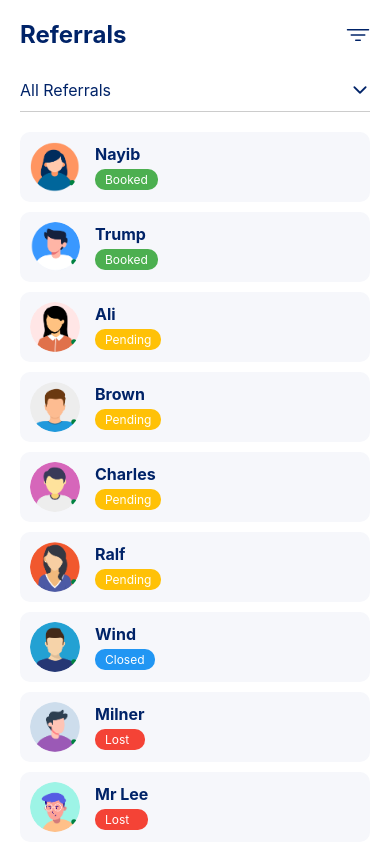
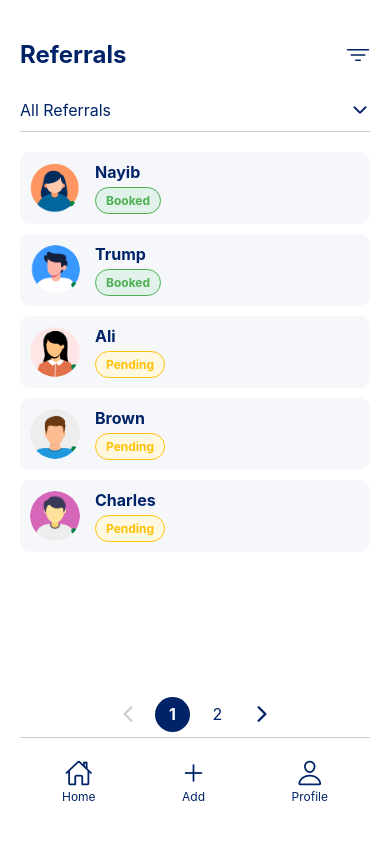
Before and after one commit to alexandernieves/cabrera, a React Native app: screen /Referrals in a window 390 px wide. Shown: the top 844 px of the page. Built offline with nearby package versions, Linux system fonts and the light colour scheme; what expo-web-browser would draw is missing.

Commit message:
agregada la vista de referidos con exito

```diff
--- a/screens/Dashboard.tsx
+++ b/screens/Dashboard.tsx
@@ -8,12 +8,6 @@ import colors from '../colors';
 const Dashboard: React.FC = () => {
   return (
     <ScrollView contentContainerStyle={{ flexGrow: 1 }}>
-      <DashboardTitleContainer>
-        <DashboardTitle active={true}>Dashboard</DashboardTitle>
-        <Separator>|</Separator>
-        <ReferralsTitle>Referrals</ReferralsTitle>
-      </DashboardTitleContainer>
-
       <ReferralContainer>
         <ReferralBoxLarge>
           <BoxTitle>Total Referrals</BoxTitle>
--- a/screens/Referrals.tsx
+++ b/screens/Referrals.tsx
@@ -1,8 +1,11 @@
-import React, { useState } from 'react';
-import { View, Text, ScrollView, TouchableOpacity, Image, StyleSheet } from 'react-native';
+import React, { useState, useEffect, useRef } from 'react';
+import { ScrollView } from 'react-native';
 import Ionicons from 'react-native-vector-icons/Ionicons';
 import { NavigationProp, useNavigation } from '@react-navigation/native';
+import styled from 'styled-components/native';
+import { Animated } from 'react-native';
 import { RootStackParamList } from '../App'; // Importa tu lista de rutas tipadas
+
 const referralsData = [
   { name: 'Nayib', status: 'Booked', avatar: require('../assets/1.png') },
   { name: 'Trump', status: 'Booked', avatar: require('../assets/2.png') },
@@ -16,113 +19,162 @@ const referralsData = [
   { name: 'Peter', status: 'Booked', avatar: require('../assets/10.png') },
 ];
 
-// Definir estilos primero
-const styles = StyleSheet.create({
-  container: {
-    flex: 1,
-    paddingHorizontal: 20,
-    backgroundColor: '#fff',
-  },
-  header: {
-    flexDirection: 'row',
-    justifyContent: 'space-between',
-    alignItems: 'center',
-    marginVertical: 20,
-  },
-  title: {
-    fontSize: 24,
-    fontWeight: 'bold',
-    color: '#002368',
-  },
-  filterContainer: {
-    flexDirection: 'row',
-    justifyContent: 'space-between',
-    alignItems: 'center',
-    paddingVertical: 10,
-    borderBottomWidth: 1,
-    borderBottomColor: '#ccc',
-  },
-  filterText: {
-    fontSize: 16,
-    color: '#002368',
-  },
-  referralsList: {
-    paddingVertical: 20,
-  },
-  referralCard: {
-    flexDirection: 'row',
-    alignItems: 'center',
-    padding: 10,
-    backgroundColor: '#F6F7FB',
-    borderRadius: 10,
-    marginBottom: 10,
-  },
-  avatar: {
-    width: 50,
-    height: 50,
-    borderRadius: 25,
-    marginRight: 15,
-  },
-  referralInfo: {
-    flexDirection: 'column',
-  },
-  referralName: {
-    fontSize: 16,
-    fontWeight: 'bold',
-    color: '#002368',
-  },
-  referralStatus: {
-    marginTop: 5,
-    paddingHorizontal: 10,
-    paddingVertical: 3,
-    borderRadius: 10,
-    fontSize: 12,
-    color: '#fff',
-  },
-  booked: {
-    backgroundColor: '#4CAF50',
-  },
-  pending: {
-    backgroundColor: '#FFC107',
-  },
-  closed: {
-    backgroundColor: '#2196F3',
-  },
-  lost: {
-    backgroundColor: '#F44336',
-  },
-  pagination: {
-    alignSelf: 'center',
-    marginVertical: 10,
-  },
-  footer: {
-    flexDirection: 'row',
-    justifyContent: 'space-around',
-    alignItems: 'center',
-    paddingVertical: 20,
-    borderTopWidth: 1,
-    borderTopColor: '#ccc',
-  },
-  footerButton: {
-    alignItems: 'center',
-  },
-  footerButtonText: {
-    color: '#002368',
-    fontSize: 12,
-  },
-});
+// Styled Components
+const Container = styled.View`
+  flex: 1;
+  padding: 20px;
+  background-color: #fff;
+`;
 
-// Después de definir los estilos, creamos el mapeo de status
-const statusStyles: Record<string, any> = {
-  booked: styles.booked,
-  pending: styles.pending,
-  closed: styles.closed,
-  lost: styles.lost,
+const Header = styled.View`
+  flex-direction: row;
+  justify-content: space-between;
+  align-items: center;
+  margin-vertical: 20px;
+`;
+
+const Title = styled.Text`
+  font-size: 24px;
+  font-weight: bold;
+  color: #002368;
+`;
+
+const FilterContainer = styled.View`
+  flex-direction: row;
+  justify-content: space-between;
+  align-items: center;
+  padding-vertical: 10px;
+  border-bottom-width: 1px;
+  border-bottom-color: #ccc;
+`;
+
+const FilterText = styled.Text`
+  font-size: 16px;
+  color: #002368;
+`;
+
+const ReferralsList = styled.ScrollView`
+  padding-vertical: 20px;
+`;
+
+const ReferralCard = styled.View`
+  flex-direction: row;
+  align-items: center;
+  padding: 10px;
+  background-color: #f6f7fb;
+  border-radius: 10px;
+  margin-bottom: 10px;
+`;
+
+const Avatar = styled.Image`
+  width: 50px;
+  height: 50px;
+  border-radius: 25px;
+  margin-right: 15px;
+`;
+
+const ReferralInfo = styled.View`
+  flex-direction: column;
+`;
+
+const ReferralName = styled.Text`
+  font-size: 16px;
+  font-weight: bold;
+  color: #002368;
+`;
+
+interface BadgeProps {
+  bgColor: string;
+  textColor: string;
+}
+
+const BadgeContainer = styled.View<BadgeProps>`
+  margin-top: 5px;
+  padding: 5px 10px;
+  border-radius: 20px;
+  background-color: ${(props: { bgColor: any; }) => props.bgColor};
+  border: 1px solid ${(props: { textColor: any; }) => props.textColor};
+`;
+
+const BadgeText = styled.Text<BadgeProps>`
+  font-size: 12px;
+  font-weight: bold;
+  text-align: center;
+  color: ${(props: { textColor: any; }) => props.textColor};
+`;
+
+const PaginationContainer = styled.View`
+  flex-direction: row;
+  justify-content: center;
+  align-items: center;
+  margin-top: 20px;
+`;
+
+const PaginationButton = styled.TouchableOpacity`
+  padding: 10px;
+`;
+
+const PageCircle = styled(Animated.View)<{ isActive: boolean }>`
+  margin: 0 5px;
+  padding: 10px;
+  width: 35px;
+  height: 35px;
+  border-radius: 50px;
+  background-color: ${(props: { isActive: any; }) => (props.isActive ? '#002368' : 'transparent')};
+  justify-content: center;
+  align-items: center;
+  transition: background-color 0.3s ease;
+`;
+
+const PageNumber = styled.Text<{ isActive: boolean }>`
+  font-size: 16px;
+  font-weight: ${(props: { isActive: any; }) => (props.isActive ? 'bold' : 'normal')};
+  color: ${(props: { isActive: any; }) => (props.isActive ? '#fff' : '#002368')};
+`;
+
+const Footer = styled.View`
+  flex-direction: row;
+  justify-content: space-around;
+  align-items: center;
+  padding-vertical: 20px;
+  border-top-width: 1px;
+  border-top-color: #ccc;
+`;
+
+const FooterButton = styled.TouchableOpacity`
+  align-items: center;
+`;
+
+const FooterButtonText = styled.Text`
+  color: #002368;
+  font-size: 12px;
+`;
+
+// Mapeo de colores para los badges
+const statusColors: Record<string, { bgColor: string; textColor: string }> = {
+  booked: { bgColor: '#E0F2E9', textColor: '#4CAF50' },
+  pending: { bgColor: '#FFF8E1', textColor: '#FFC107' },
+  closed: { bgColor: '#E3F2FD', textColor: '#2196F3' },
+  lost: { bgColor: '#FFEBEE', textColor: '#F44336' },
 };
 
 export default function Referrals() {
+  const [selectedFilter, setSelectedFilter] = useState('All Referrals');
+  const [currentPage, setCurrentPage] = useState(1);
+  const itemsPerPage = 5; // Hasta 5 referidos por página
 
-  const [selectedFilter, setSelectedFilter] = useState('All Referrals');
+  // Para la animación de paginación
+  const paginationAnimation = useRef(new Animated.Value(0)).current;
+
+  useEffect(() => {
+    // Iniciar la animación cuando cambia la página
+    Animated.timing(paginationAnimation, {
+      toValue: currentPage,
+      duration: 300,
+      useNativeDriver: false, // Para asegurarse de que la animación de estilo funcione correctamente
+    }).start();
+  }, [currentPage]);
+
   const navigation = useNavigation<NavigationProp<RootStackParamList>>();
 
   const filters = ['All Referrals', 'Booked', 'Pending', 'Closed', 'Lost'];
@@ -136,51 +188,96 @@ export default function Referrals() {
     return referral.status === selectedFilter;
   });
 
+  // Función para calcular el total de páginas
+  const totalPages = Math.ceil(filteredData.length / itemsPerPage);
+
+  // Obtener los datos para la página actual
+  const currentData = filteredData.slice(
+    (currentPage - 1) * itemsPerPage,
+    currentPage * itemsPerPage
+  );
+
+  const handleNextPage = () => {
+    if (currentPage < totalPages) {
+      setCurrentPage(currentPage + 1);
+    }
+  };
+
+  const handlePreviousPage = () => {
+    if (currentPage > 1) {
+      setCurrentPage(currentPage - 1);
+    }
+  };
+
   return (
-    <View style={styles.container}>
-      <View style={styles.header}>
-        <Text style={styles.title}>Referrals</Text>
+    <Container>
+      <Header>
+        <Title>Referrals</Title>
         <Ionicons name="filter-outline" size={24} color="#002368" />
-      </View>
+      </Header>
 
-      <View style={styles.filterContainer}>
-        <Text style={styles.filterText}>{selectedFilter}</Text>
+      <FilterContainer>
+        <FilterText>{selectedFilter}</FilterText>
         <Ionicons name="chevron-down-outline" size={20} color="#002368" />
-      </View>
+      </FilterContainer>
 
-      <ScrollView contentContainerStyle={styles.referralsList}>
-        {filteredData.map((referral, index) => (
-          <View key={index} style={styles.referralCard}>
-            <Image source={referral.avatar} style={styles.avatar} />
-            <View style={styles.referralInfo}>
-              <Text style={styles.referralName}>{referral.name}</Text>
-              {/* Usa el mapeo de estado para aplicar el estilo correcto */}
-              <Text style={[styles.referralStatus, statusStyles[referral.status.toLowerCase()]]}>
-                {referral.status}
-              </Text>
-            </View>
-          </View>
+      <ReferralsList>
+        {currentData.map((referral, index) => (
+          <ReferralCard key={index}>
+            <Avatar source={referral.avatar} />
+            <ReferralInfo>
+              <ReferralName>{referral.name}</ReferralName>
+              <BadgeContainer
+                bgColor={statusColors[referral.status.toLowerCase()].bgColor}
+                textColor={statusColors[referral.status.toLowerCase()].textColor}
+              >
+                <BadgeText
+                  bgColor={statusColors[referral.status.toLowerCase()].bgColor}
+                  textColor={statusColors[referral.status.toLowerCase()].textColor}
+                >
+                  {referral.status}
+                </BadgeText>
+              </BadgeContainer>
+            </ReferralInfo>
+          </ReferralCard>
         ))}
-      </ScrollView>
+      </ReferralsList>
 
-      <View style={styles.pagination}>
-        <Text>1 - 2</Text>
-      </View>
+      {/* Paginación */}
+      <PaginationContainer>
+        <PaginationButton onPress={handlePreviousPage} disabled={currentPage === 1}>
+          <Ionicons name="chevron-back-outline" size={24} color={currentPage === 1 ? '#ccc' : '#002368'} />
+        </PaginationButton>
 
-      <View style={styles.footer}>
-        <TouchableOpacity style={styles.footerButton} onPress={() => navigation.navigate('Home')}>
+        {/* Animación de la paginación */}
+        {[...Array(totalPages)].map((_, index) => (
+          <PageCircle key={index} isActive={index + 1 === currentPage}>
+            <PageNumber isActive={index + 1 === currentPage}>
+              {index + 1}
+            </PageNumber>
+          </PageCircle>
+        ))}
+
+        <PaginationButton onPress={handleNextPage} disabled={currentPage === totalPages}>
+          <Ionicons name="chevron-forward-outline" size={24} color={currentPage === totalPages ? '#ccc' : '#002368'} />
+        </PaginationButton>
+      </PaginationContainer>
+
+      <Footer>
+        <FooterButton onPress={() => navigation.navigate('Home')}>
           <Ionicons name="home-outline" size={28} color="#002368" />
-          <Text style={styles.footerButtonText}>Home</Text>
-        </TouchableOpacity>
+          <FooterButtonText>Home</FooterButtonText>
+        </FooterButton>
+        <FooterButton>
+          <Ionicons name="add-outline" size={28} color="#002368" />
+          <FooterButtonText>Add</FooterButtonText>
+        </FooterButton>
 
-        <TouchableOpacity style={styles.footerButton}>
-          <Ionicons name="add-outline" size={28} color="#002368" />
-        </TouchableOpacity>
-
-        <TouchableOpacity style={styles.footerButton}>
+        <FooterButton>
           <Ionicons name="person-outline" size={28} color="#002368" />
-        </TouchableOpacity>
-      </View>
-    </View>
+          <FooterButtonText>Profile</FooterButtonText>
+        </FooterButton>
+      </Footer>
+    </Container>
   );
 }
--- a/server.js
+++ b/server.js
@@ -70,7 +70,6 @@ app.post('/signup', async (req, res) => {
 
 
 
-// Ruta de login
 // Ruta de login
 app.post('/login', async (req, res) => {
   const { email, password } = req.body;
```
Also changed, not shown: screens/Home.tsx (+37 -7 lines), 1 other file (tests, documents, lock files or other folders).
